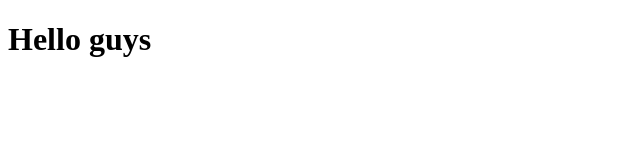
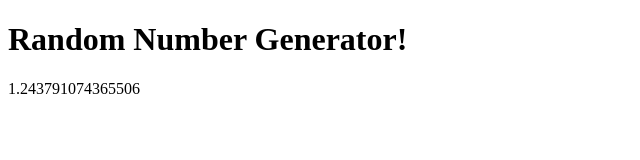
Before and after one commit to Ongenix/test-page, a plain HTML site: page index.html in a window 1280 px wide. Shown: the whole page, without its empty margins (0-640 px from the left). Drawn offline with Linux system fonts and the light colour scheme.

Commit message:
Update index.html

```diff
--- a/index.html
+++ b/index.html
@@ -1,3 +1,3 @@
 <!DOCTYPE html>
 <head></head>
-<body><h1>Hello guys</h1><script>alert(Math.random()*Math.random()*2.5)</script></body>
+<body><h1>Random Number Generator!</h1><p id="number">number</p><script>document.getElementById("number").innerHTML = (Math.random()*Math.random()*2.5)</script></body>
```
